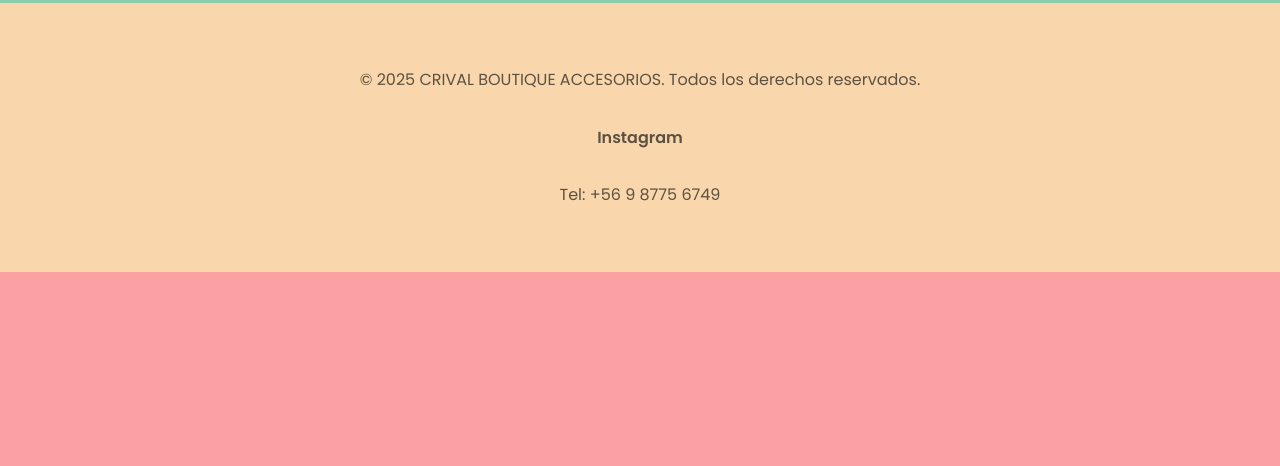
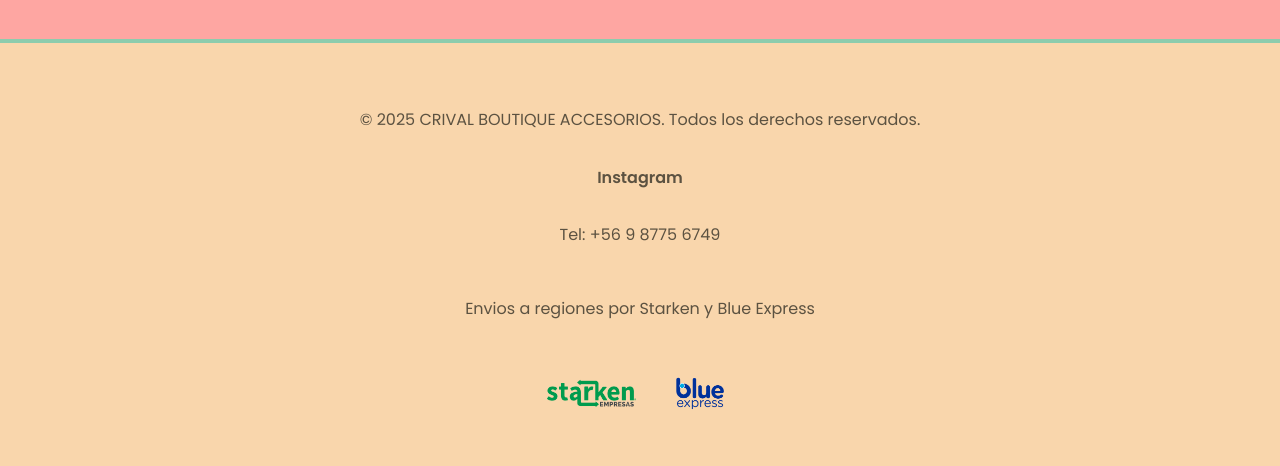
Before and after one commit to Gueremy/crival-boutique, a Flask app: page / in a window 1280 px wide. Shown: the part 2749-3215 px from the top of the page. Before the commit the page ends 3021 px from the top, so only its background shows below. Run offline with Flask 3, Linux system fonts and the light colour scheme; some libraries are stand-ins or nearby versions.

Commit message:
feat: Agregar y agrandar logos de envío en el footer

```diff
--- a/templates/index.html
+++ b/templates/index.html
@@ -53,7 +53,7 @@
             align-items: center;
             gap: 1rem;
         }
-    .logo img { height: 160px; }
+    .logo img { height: 200px; }
         .logo span {
             font-family: 'Dancing Script', cursive;
             font-size: 2.5rem;
@@ -316,6 +316,13 @@
             <div class="contact-info">
                 <p>Tel: +56 9 8775 6749</p>
             </div>
+            <div class="envio-info">
+                <p>Envios a regiones por Starken y Blue Express</p>
+            </div>
+            <div class="shipping-logos" style="margin-top: 1rem; display: flex; align-items: center; gap: 1.5rem;">
+                <img src="{{ url_for('static', filename='images/starken.webp') }}" alt="Starken" title="Envíos por Starken" style="height: 49px;">
+                <img src="{{ url_for('static', filename='images/blue.webp') }}" alt="Blue Express" title="Envíos por Blue Express" style="height: 49px;">
+            </div>
         </div>
     </footer>
 
```
Also changed, not shown: static/images/blue.webp (added), static/images/starken.webp (added).
